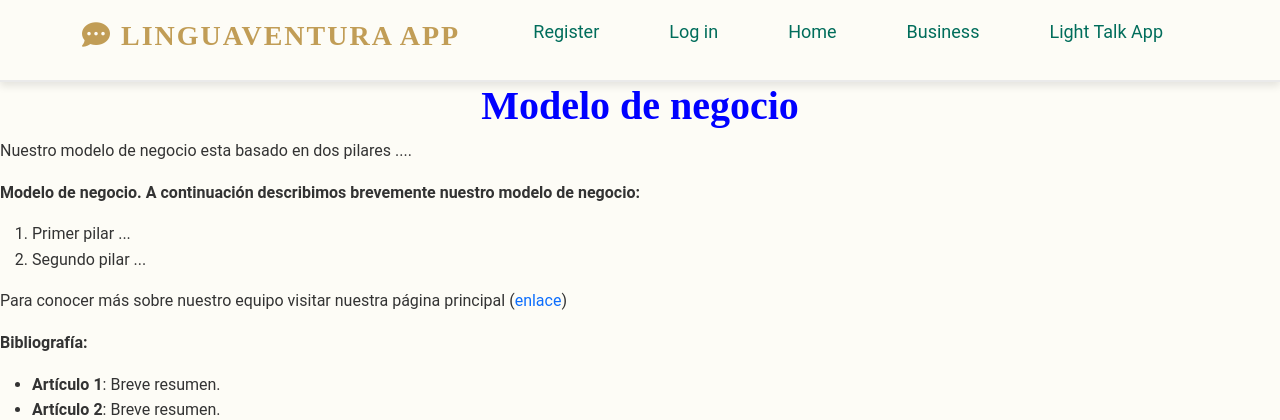
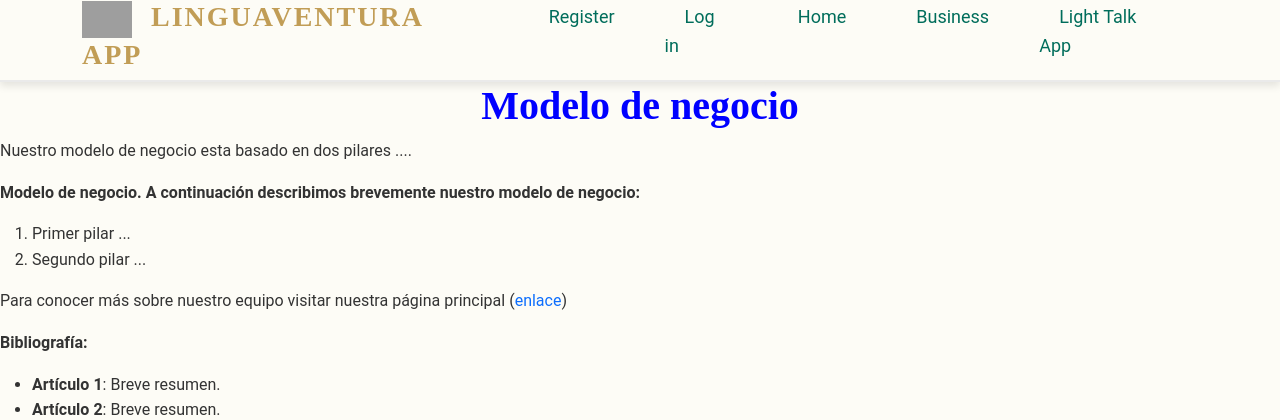
Before and after one commit to NCarrascoAngulo/LinguAventura, a Flask app: page /business in a window 1280 px wide. Shown: the top 420 px of the page. Run offline with Flask 2, Linux system fonts and the light colour scheme; some libraries are stand-ins or nearby versions; grey boxes are pictures that could not be loaded.

Commit message:
Update layout.html

```diff
--- a/capp/templates/layout.html
+++ b/capp/templates/layout.html
@@ -1,14 +1,15 @@
 <!DOCTYPE html>
 <html>
   <head>
-    <!-- Font Awesome code -->
-    <link
+    <!-- Font Awesome code
+     <link
       rel="stylesheet"
       href="https://cdnjs.cloudflare.com/ajax/libs/font-awesome/6.2.1/css/all.min.css"
       integrity="sha512-MV7K8+y+gLIBoVD59lQIYicR65iaqukzvf/nwasF0nqhPay5w/9lJmVM2hMDcnK1OnMGCdVK+iQrJ7lzPJQd1w=="
       crossorigin="anonymous"
       referrerpolicy="no-referrer"
-    />
+    /> -->
+
 
     <!--Import the Bootstrap CSS file:-->
     <link
@@ -50,6 +51,11 @@
       <div class="container">
         <div class="light_talk_app_navbar">
           <h1 class="logo">
+            <img
+            src="https://lh3.googleusercontent.com/d/1cayTWj9BsjSeLu2qgQ29ukRGeAPp2q5w=s1600"
+            alt="Logo LinguAventura"
+            style="width: 50px; height: auto; vertical-align: middle; margin-right: 10px;"
+          />
             <span class="text-logo"
               ><i class="fa-solid fa-comment-dots"></i> LinguAventura</span
             >
```
